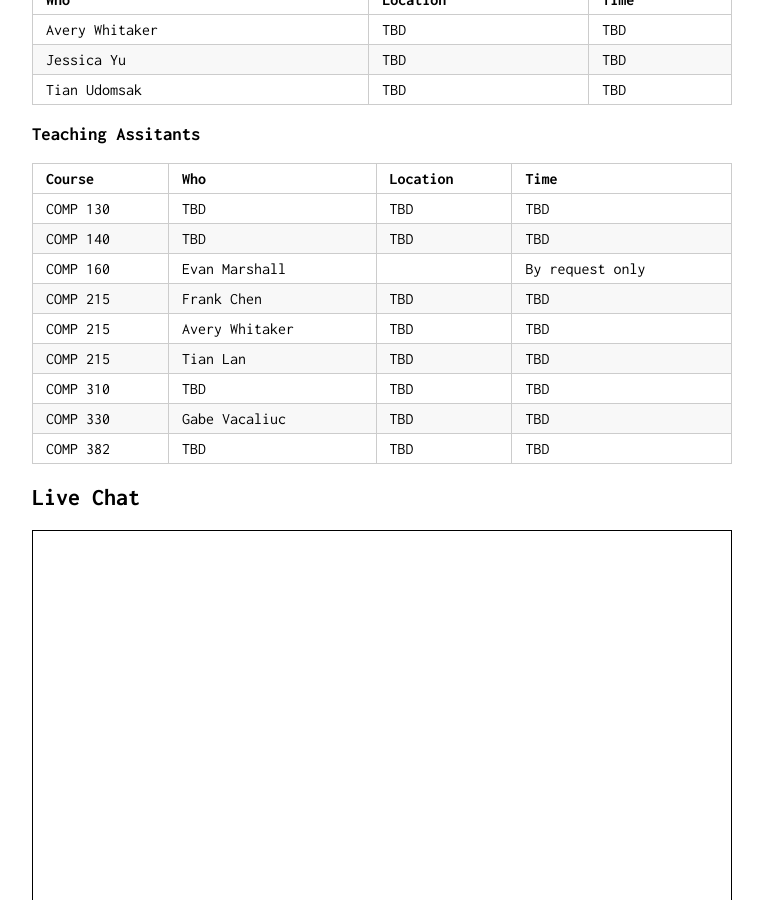
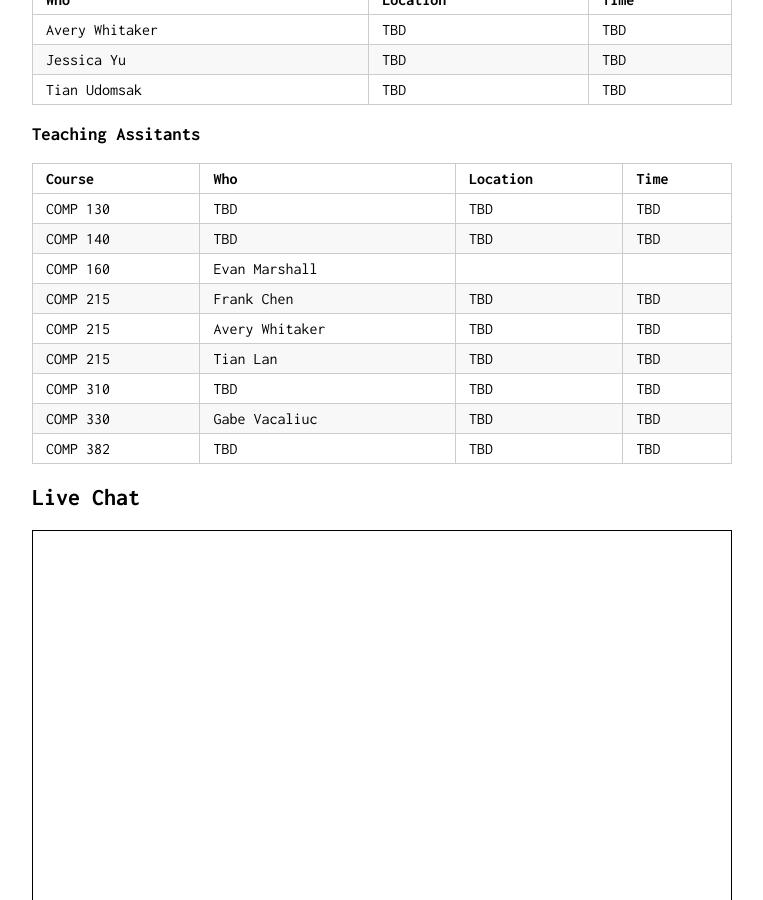
Before and after one commit to Avery-Whitaker/hanszen.tech, a Jekyll site: the page built from index.md, in a window 1280 px wide and 900 px high, scrolled down 357 px. Shown: the whole window, without its empty margins (258-1021 px from the left). Built offline with Jekyll 4.4.1, drawn with Linux system fonts in a browser that asks for light colours; a script that is not in the unit is left out; our own code applies the rules of GitHub Pages for plain Markdown files.

Commit message:
Update index.md

```diff
--- a/index.md
+++ b/index.md
@@ -22,7 +22,7 @@ Course   | Who        |Location | Time
 ---------|------------|---------|--------
 COMP 130 | TBD | TBD | TBD
 COMP 140 | TBD    | TBD | TBD
-COMP 160 | Evan Marshall |  | By request only
+COMP 160 | Evan Marshall |  |
 COMP 215 | Frank Chen   | TBD | TBD
 COMP 215 | Avery Whitaker | TBD | TBD
 COMP 215 | Tian Lan | TBD | TBD
```
